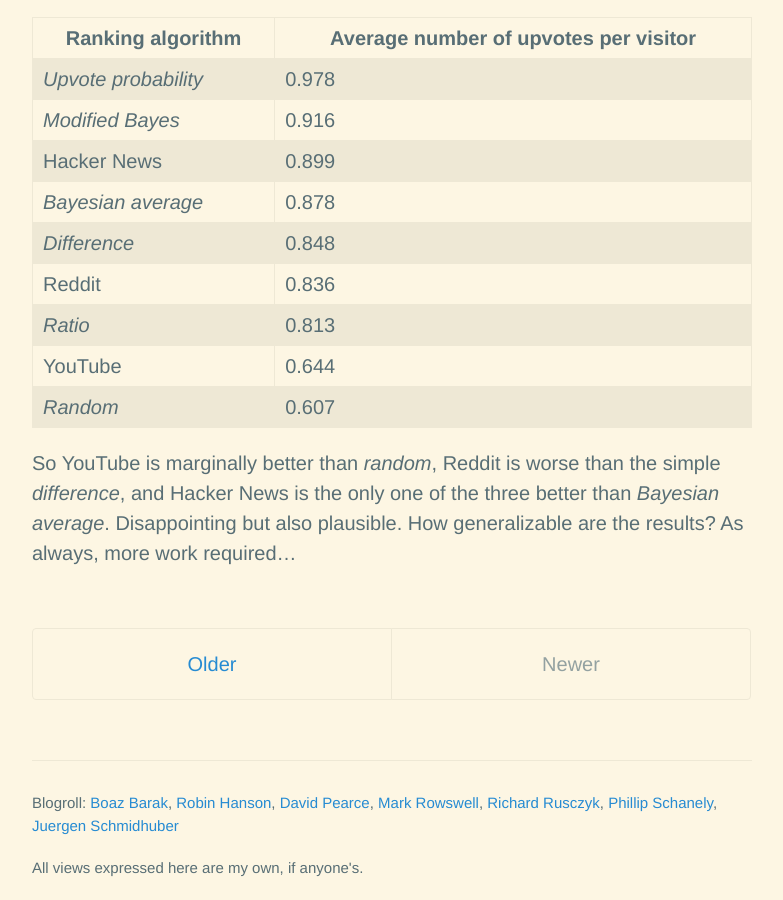
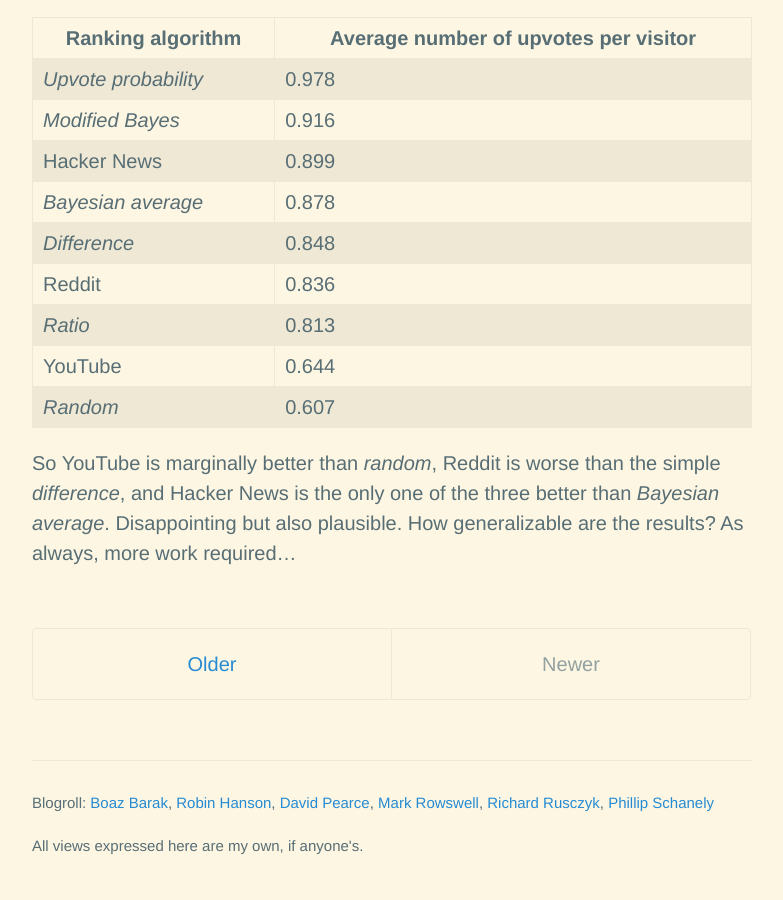
Before and after one commit to amacfie/amacfie.github.io, a Jekyll site: the page built from index.html, in a window 1280 px wide and 900 px high, scrolled down 9459 px. Shown: the whole window, without its empty margins (248-1031 px from the left). Built offline with Jekyll 4.4.1, drawn with Linux system fonts in a browser that asks for light colours; nearby versions of some CDN libraries; formulas are drawn with MathJax 3; the list of posts is cut into pages by our own code; after the commit the page ends 10336 px from its top, so only the background shows below that.

Commit message:
Update default.html

```diff
--- a/_layouts/default.html
+++ b/_layouts/default.html
@@ -32,8 +32,7 @@
           <a href="https://twitter.com/webmasterdave">David Pearce</a>,
           <a href="https://twitter.com/akadashan">Mark Rowswell</a>,
           <a href="https://artofproblemsolving.com/news/articles">Richard Rusczyk</a>,
-          <a href="https://pschanely.github.io/">Phillip Schanely</a>,
-          <a href="http://people.idsia.ch/~juergen/whatsnew.html">Juergen Schmidhuber</a>
+          <a href="https://pschanely.github.io/">Phillip Schanely</a>
         </p>
         <p>
             All views expressed here are my own, if anyone's.
```
